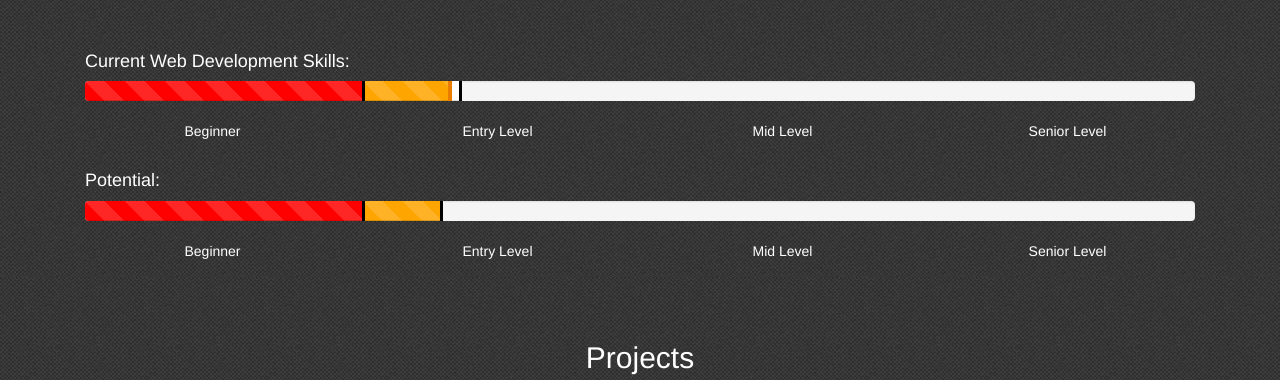
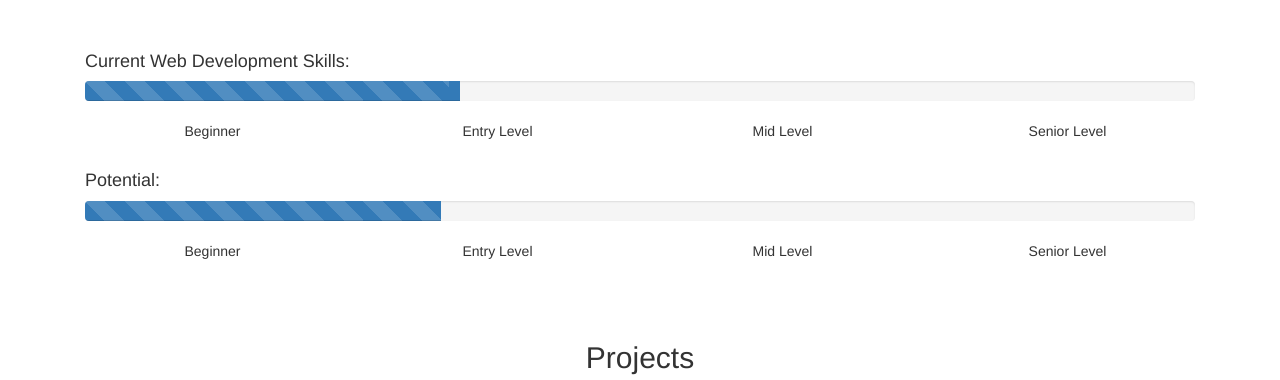
Before and after one commit to semansch/mPortfolioTest, a plain HTML site: page index2.html in a window 1280 px wide. Shown: the part 376-756 px from the top of the page. Drawn offline with Linux system fonts and the light colour scheme.

Commit message:
removed the link in index2 to unused style.css left over from index

```diff
--- a/index2.html
+++ b/index2.html
@@ -7,7 +7,7 @@
     <title>Portfolio</title>
 
     <link rel="stylesheet" href="assets/css/bootstrap3.3.7.min.css">
-    <link rel="stylesheet" href="assets/css/style.css">
+<!--    <link rel="stylesheet" href="assets/css/style.css">-->
 </head>
 <body>
 
```
